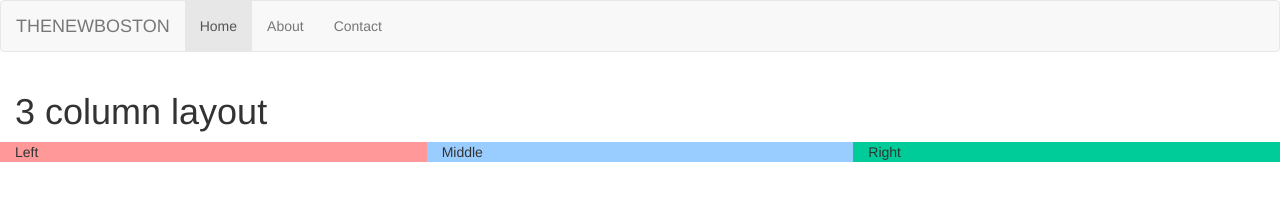
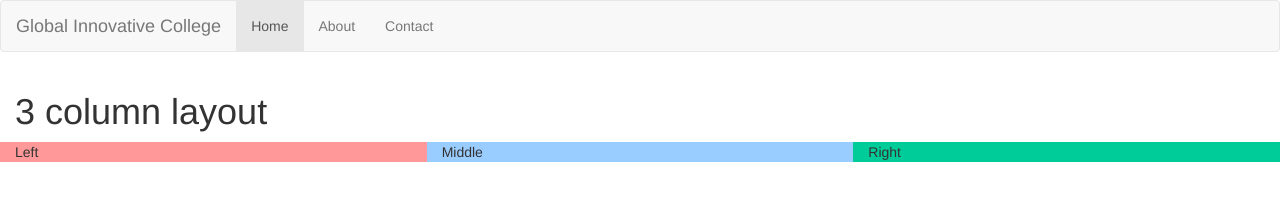
Before and after one commit to patesmade/html-, a plain HTML site: page index.html in a window 1280 px wide. Drawn offline with nearby package versions, Linux system fonts and the light colour scheme.

Commit message:
version2

```diff
--- a/index.html
+++ b/index.html
@@ -16,7 +16,7 @@
 
             <!-- Logo -->
             <div class="navbar-header">
-                <a href="#" class="navbar-brand">THENEWBOSTON</a>
+                <a href="#" class="navbar-brand">Global Innovative College</a>
             </div>
 
             <!-- Menu Items -->
```
